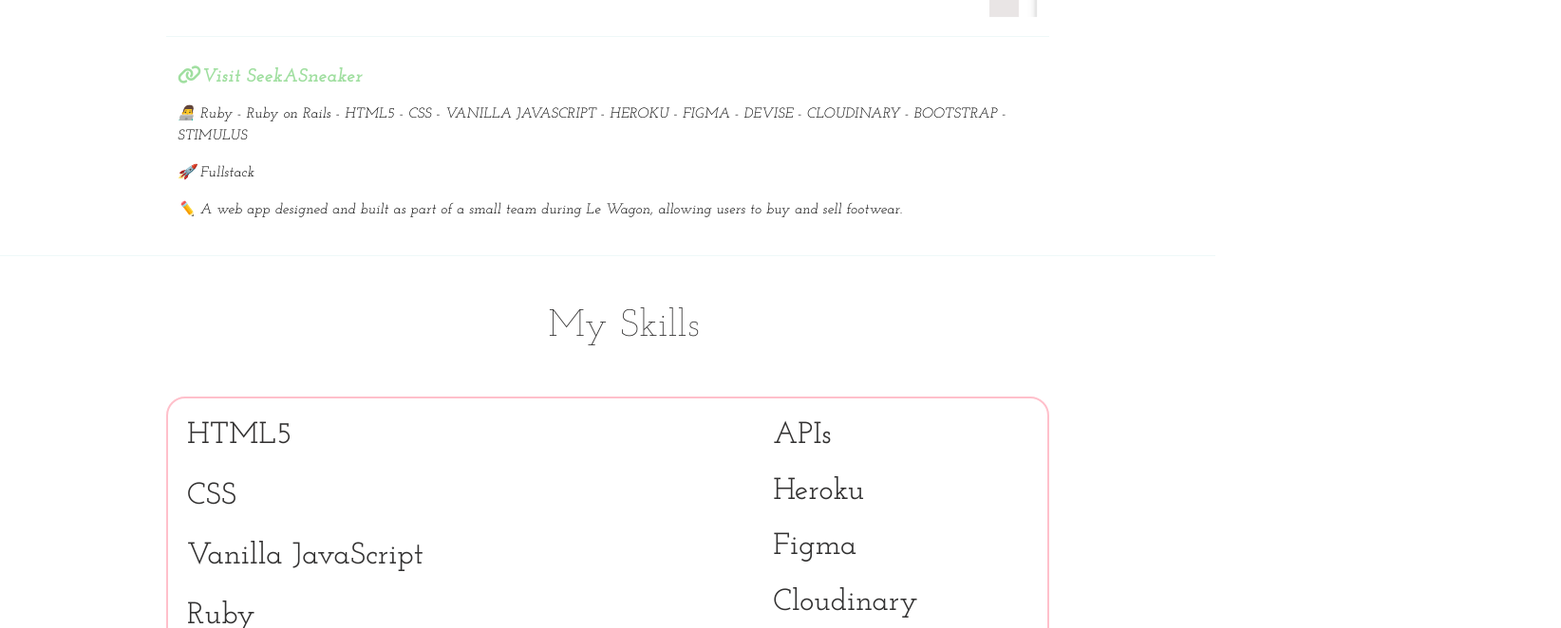
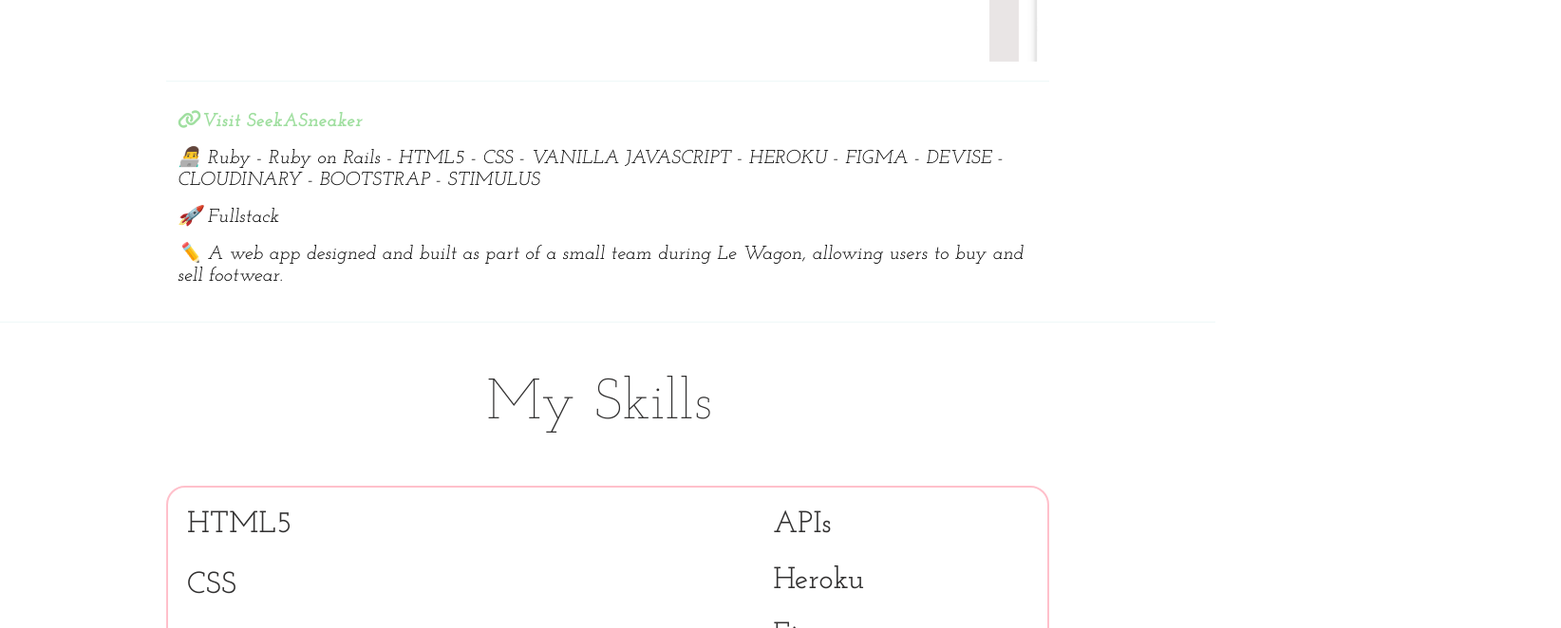
Before and after one commit to Mkrasicka/portfolio, a plain HTML site: page index.html in a window 1280 px wide. Shown: the part 3134-3796 px from the top of the page at 95% size, 1644 px wide, since content can reach past the window. Drawn offline with nearby package versions, Linux system fonts and the light colour scheme.

Commit message:
small changes

```diff
--- a/style.css
+++ b/style.css
@@ -150,7 +150,7 @@ header .cn {
 }
 
 section h3 {
-  font-size: 40px;
+  font-size: 60px;
   font-weight: 300;
   /* font-style: italic; */
   color: black;
@@ -161,7 +161,7 @@ section h3 {
 }
 
 section p {
-  font-size: 15px;
+  font-size: 20px;
   font-weight: 400;
   font-style: italic;
   color: black;
@@ -181,13 +181,15 @@ section p {
   /* margin-right: 415px; */
 }
 
+
+
 .skills {
   position: relative;
-  left: 42%;
+  left: 35%;
   margin-bottom: 50px;
   margin-right: 40px;
   margin-top: 20px;
-  font-size: 40px;
+  font-size: 60px;
   font-weight: 300;
 }
 
@@ -205,7 +207,7 @@ section p {
 
 .web {
   position: relative;
-  left: 40%;
+  left: 35%;
 }
 h2 {
   color: #323131;
```
